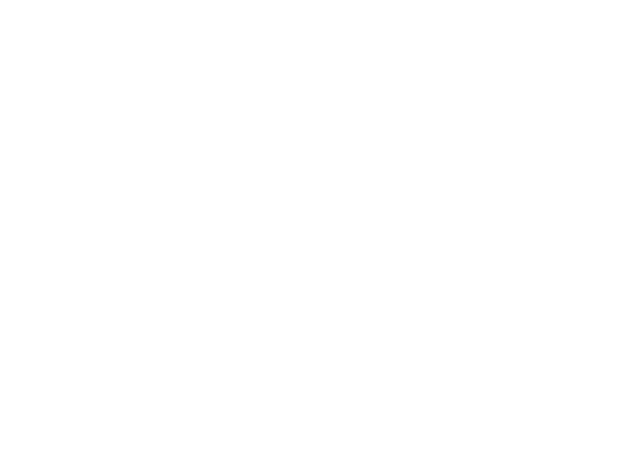
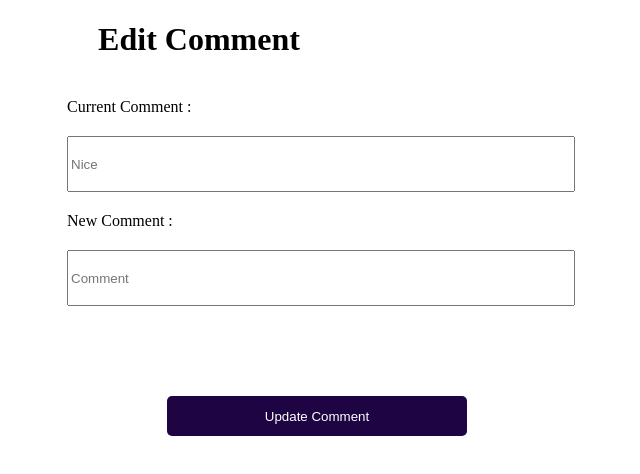
Before and after one commit to PAF-IT3030/JUN_WE_135, a React (Create React App) app in the folder frontend/: page /EditComment in a window 1280 px wide. Before the commit this address had no page. Shown: the top 474 px of the page, without its empty margins (441-1081 px from the left). Built offline with nearby package versions, Linux system fonts and the light colour scheme.

Commit message:
EditComment Page

```diff
--- a/frontend/src/App.js
+++ b/frontend/src/App.js
@@ -5,6 +5,7 @@ import AddComment from "./pages/AddComment/AddComment";
 import CreateComment from "./pages/CreateComment/CreateComment";
 import ViewComment from "./pages/ViewComment/ViewComment";
 import Notification from "./pages/Notification/Notification";
+import EditComment from "./pages/EditComment/EditComment";
 
 
 function App() {
@@ -17,6 +18,7 @@ function App() {
       <Route path="/CreateComment" element={<CreateComment/>}/>
       <Route path="/ViewComment" element={<ViewComment/>}/>
       <Route path="/Notification" element={<Notification/>}/>
+      <Route path="/EditComment" element={<EditComment/>}/>
       </Routes>
     </div>
   );
--- /dev/null
+++ b/frontend/src/pages/EditComment/EditComment.css
@@ -0,0 +1,30 @@
+.EditComment h1{
+    text-align: center;
+    margin-bottom: 40px;
+}
+
+.EditComment .input-section{
+    display: flex;
+    flex-direction: column;
+    margin-left: 500px;
+    gap: 20px;
+}
+
+.EditComment .input-section input{
+    width: 500px;
+    height: 50px;
+    margin-bottom: 20px;
+}
+
+.EditComment .submitBtn button{
+    background-color: #1E0443;
+    color: white;
+    font-weight: 500;
+    height: 40px;
+    width: 300px;
+    border: none;
+    border-radius: 5px;
+    cursor: pointer;
+    margin-left: 600px;
+    margin-top: 70px;
+  }
--- /dev/null
+++ b/frontend/src/pages/EditComment/EditComment.jsx
@@ -0,0 +1,33 @@
+import React from 'react'
+import './EditComment.css'
+
+function EditComment(){
+    return(
+        <div className='EditComment'>
+            <h1>Edit Comment</h1>
+
+            <form className='form-section'>
+                <div className='input-section'>
+                    <label>Current Comment : </label>
+                    <input type='text' placeholder='Nice' required/>
+                </div>
+
+                <div className='input-section'>
+                    <label>New Comment : </label>
+                    <input type='text' placeholder='Comment' required/>
+                </div>
+
+                <div className='submitBtn'>
+                    <button type='submit'>Update Comment</button>
+
+                </div>
+
+
+            </form>
+
+        </div>
+
+    )
+}
+
+export default EditComment
```
